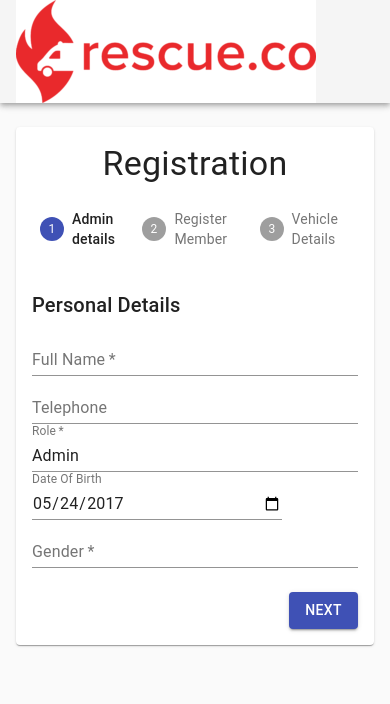
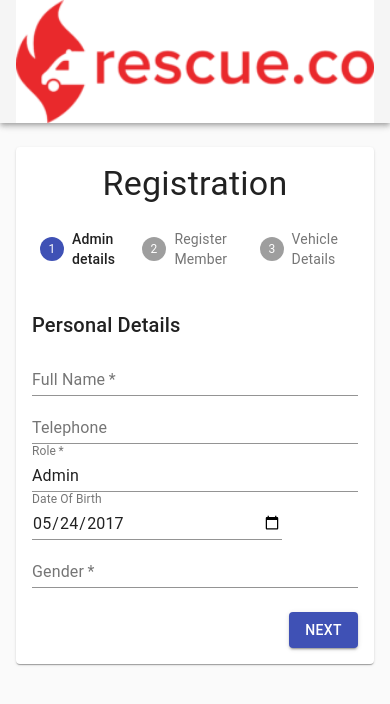
Before and after one commit to Alexkibii/SOS-web, a React (Create React App) app: page / in a window 390 px wide. Shown: the top 704 px of the page. Built offline with nearby package versions, Linux system fonts and the light colour scheme.

Commit message:
make image responsive

```diff
--- a/src/App.js
+++ b/src/App.js
@@ -15,6 +15,7 @@ import Typography from '@material-ui/core/Typography';
 import VehicleDetails from './components/VehicleDetails';
 import RegisterMember from './components/RegisterMember';
 import RegisterAdmin from './components/RegisterAdmin';
+import './components/styles.css';
 
 const useStyles = makeStyles((theme) => ({
   appBar: {
@@ -114,7 +115,7 @@ function App(props) {
       <CssBaseline />
       <AppBar position="absolute" color="default" className={classes.appBar}>
         <Toolbar className={classes.toolbar}>
-          <img className= {classes.img} src={logo} alt="Logo" />
+          <img className="image" src={logo} alt="Logo" />
 
         </Toolbar>
       </AppBar>
--- a/src/components/styles.css
+++ b/src/components/styles.css
@@ -0,0 +1,4 @@
+.image {
+   width: 100%;
+   height: auto;
+}
```
